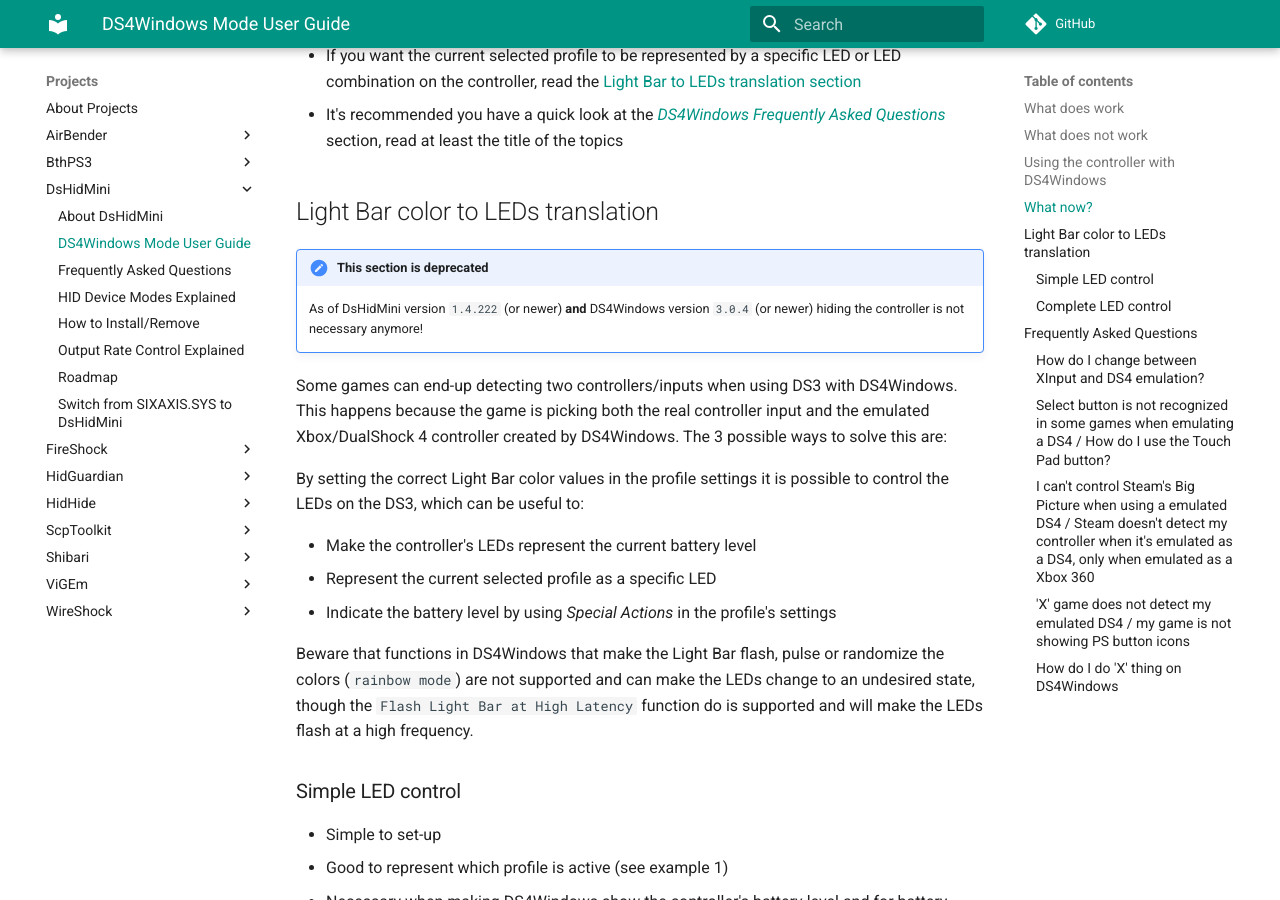
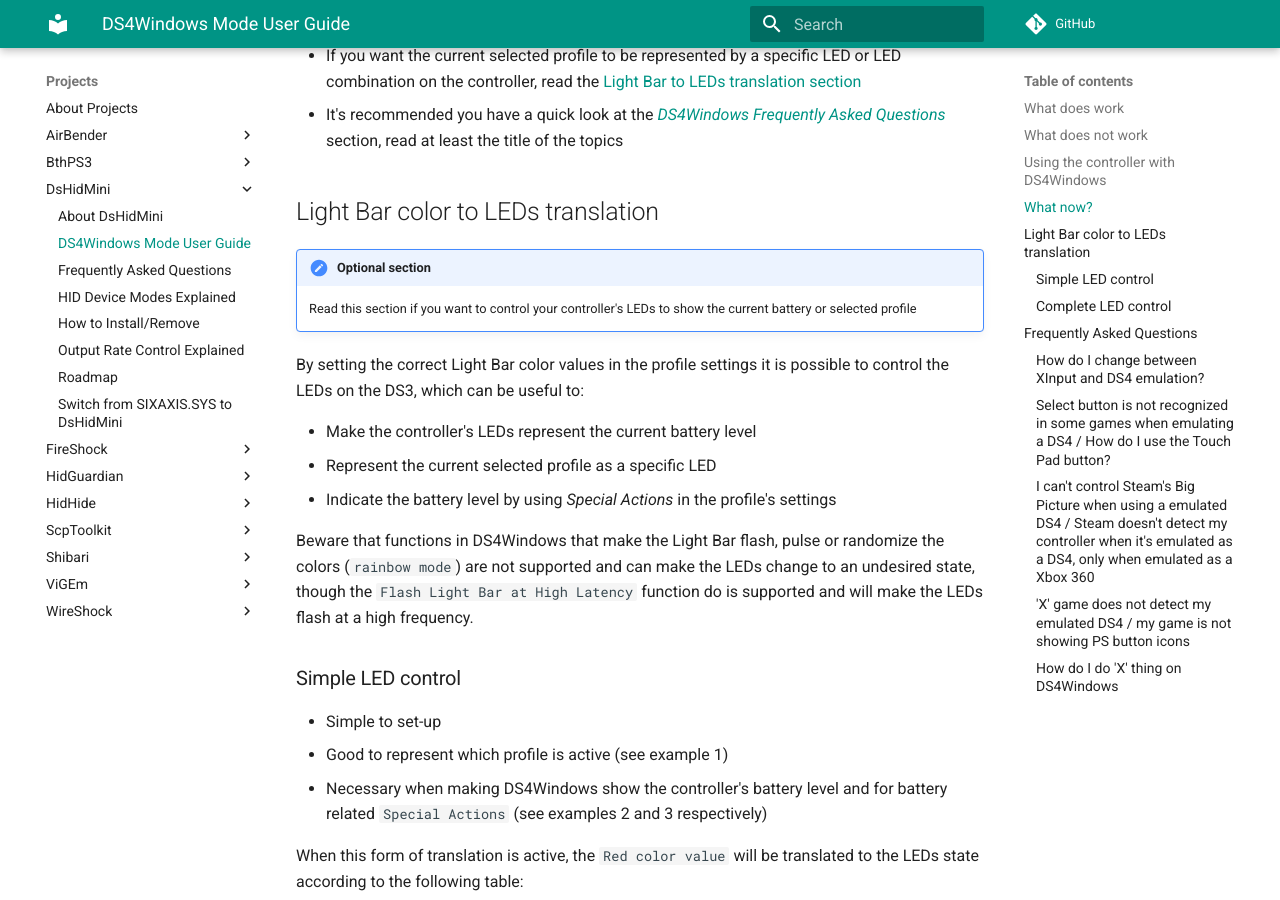
Before and after one commit to nefarius/ViGEm.github.io, an MkDocs documentation site: the page built from docs/projects/DsHidMini/DS4-Mode-User-Guide.md, in a window 1280 px wide and 900 px high, scrolled down 2634 px. Built offline with MkDocs 1.6.1 and Material for MkDocs 9.7.7, drawn with Linux system fonts in a browser that asks for light colours; comment, search, counter and statistics services are not loaded.

Commit message:
Fix wrong lines that remained from previous merge
Some lines from the now removed `Solving double input issue in games` end up replacing parts of the `Light bar color to LEDs translation` section on a previous merge. This commit restores the correct lines.

```diff
--- a/docs/projects/DsHidMini/DS4-Mode-User-Guide.md
+++ b/docs/projects/DsHidMini/DS4-Mode-User-Guide.md
@@ -46,10 +46,8 @@
 
 ## Light Bar color to LEDs translation
 
-!!! important "This section is deprecated"
-    As of DsHidMini version `1.4.222` (or newer) **and** DS4Windows version `3.0.4` (or newer) hiding the controller is not necessary anymore!
-
-Some games can end-up detecting two controllers/inputs when using DS3 with DS4Windows. This happens because the game is picking both the real controller input and the emulated Xbox/DualShock 4 controller created by DS4Windows. The 3 possible ways to solve this are:
+!!! note "Optional section"
+    Read this section if you want to control your controller's LEDs to show the current battery or selected profile
 
 By setting the correct Light Bar color values in the profile settings it is possible to control the LEDs on the DS3, which can be useful to:
 
```
